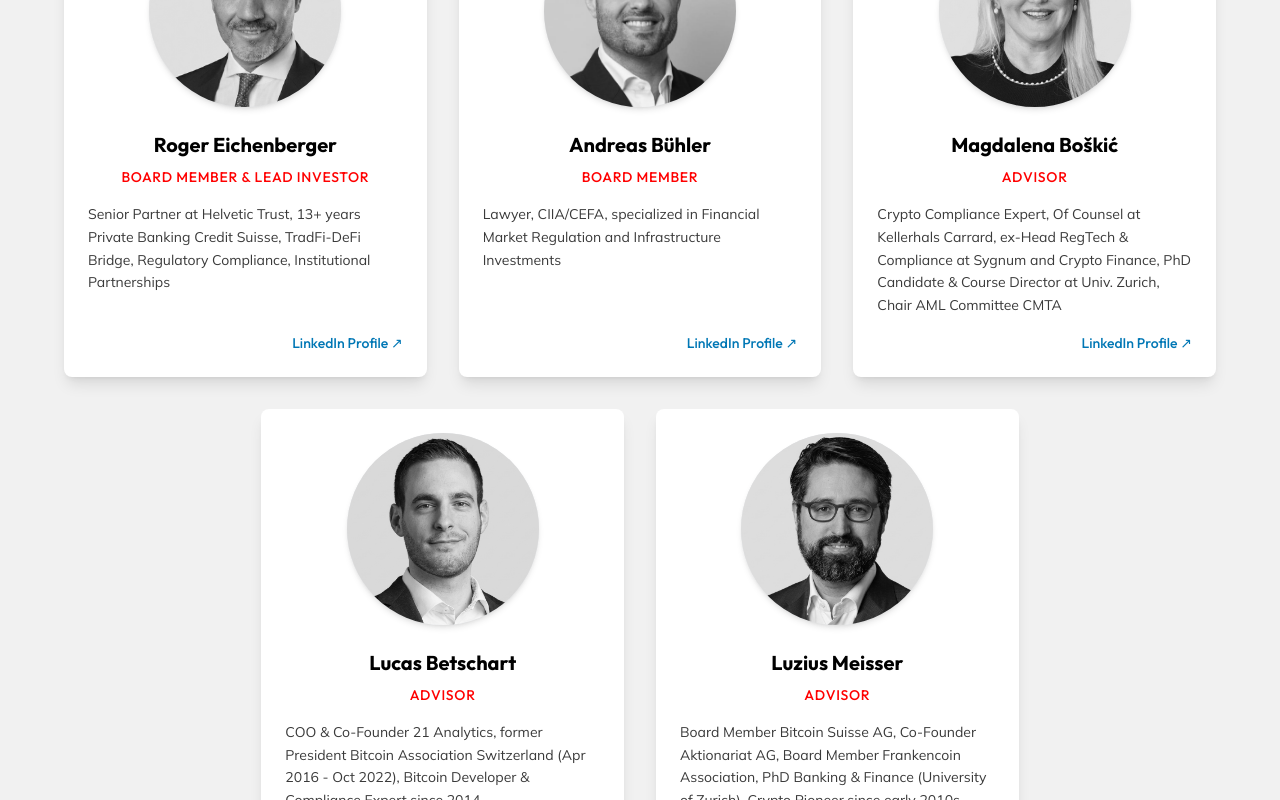
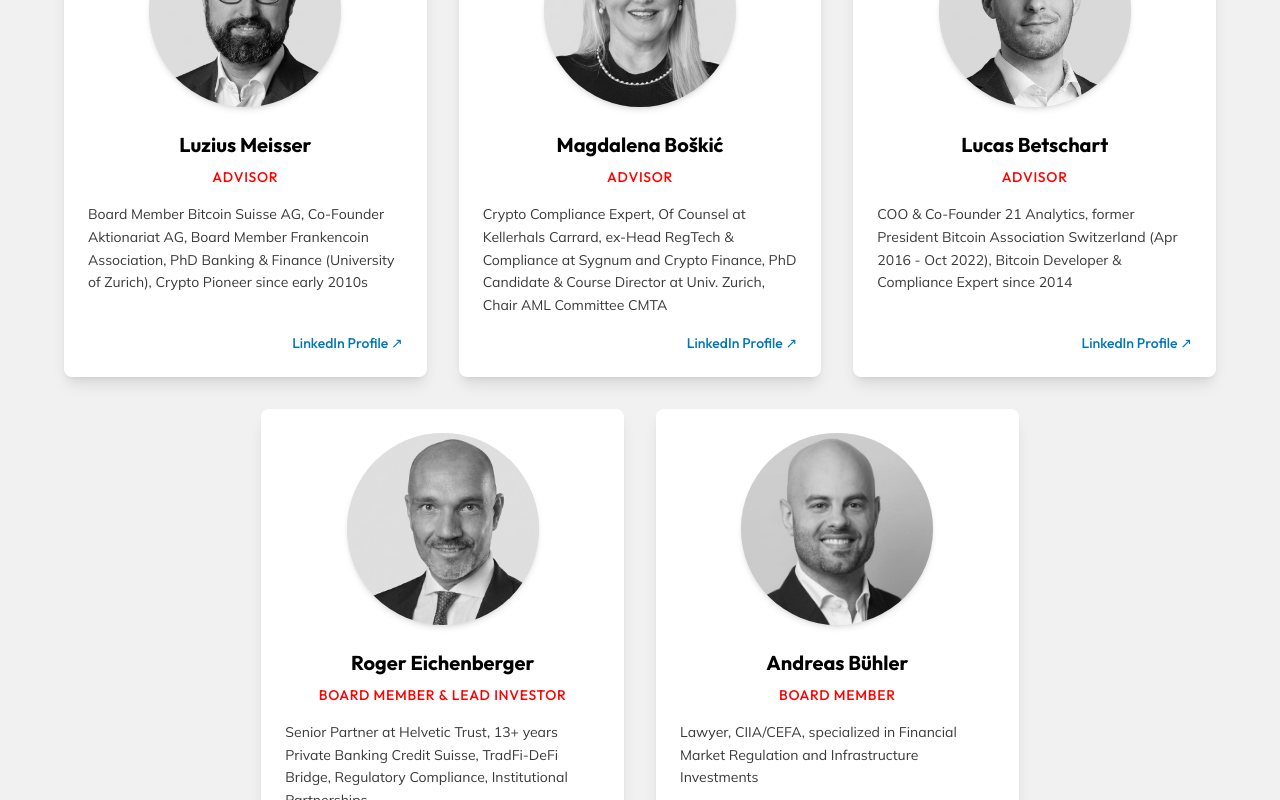
Before and after one commit to beni048/plusplus-website, a Next.js app: page /en/about-us in a window 1280 px wide. Shown: the part 960-1760 px from the top of the page. Built offline with nearby package versions, Linux system fonts and the light colour scheme; no server answers; what wagmi would draw is missing.

Commit message:
style(about-us): reorder team members

```diff
--- a/app/[locale]/about-us/page.tsx
+++ b/app/[locale]/about-us/page.tsx
@@ -21,18 +21,10 @@ export default function AboutUs() {
         {
             id: 'benjamin',
             image: '/images/team/benjamin_bright.png',
-            scale: 1.35,
-            yOffset: '11%',
-            xOffset: '-3%',
-            linkedin: 'https://www.linkedin.com/in/rossibeni/',
-        },
-        {
-            id: 'matthias',
-            image: '/images/team/matthias_grey.png',
-            scale: 1.05,
-            yOffset: '-2%',
+            scale: 1.4,
+            yOffset: '12%',
             xOffset: '2%',
-            linkedin: 'https://www.linkedin.com/in/mat-nadler/',
+            linkedin: 'https://www.linkedin.com/in/benjamin-r-436340176/',
         },
         {
             id: 'jonas',
@@ -43,20 +35,20 @@ export default function AboutUs() {
             linkedin: 'https://www.linkedin.com/in/jonas-w-791335a0/',
         },
         {
-            id: 'roger',
-            image: '/images/team/roger_extended_v2.png',
-            scale: 1.8,
-            yOffset: '5%',
-            xOffset: '4%',
-            linkedin: 'https://www.linkedin.com/in/roger-eichenberger-1093a5105/',
+            id: 'matthias',
+            image: '/images/team/matthias_grey.png',
+            scale: 1.3,
+            yOffset: '8%',
+            xOffset: '0%',
+            linkedin: 'https://www.linkedin.com/in/matthias-g-b5313a165/',
         },
         {
-            id: 'andreas',
-            image: '/images/team/andreas_2.PNG',
-            scale: 2.25,
-            yOffset: '19%',
+            id: 'luzius',
+            image: '/images/team/luzius_grey.png',
+            scale: 1.6,
+            yOffset: '12%',
             xOffset: '3%',
-            linkedin: 'https://www.linkedin.com/in/andreas-b%C3%BChler-6530a52a/',
+            linkedin: 'https://www.linkedin.com/in/luziusmeisser/',
         },
         {
             id: 'magdalena',
@@ -75,12 +67,20 @@ export default function AboutUs() {
             linkedin: 'https://www.linkedin.com/in/lucasbetschart/',
         },
         {
-            id: 'luzius',
-            image: '/images/team/luzius_grey.png',
-            scale: 1.6,
-            yOffset: '12%',
+            id: 'roger',
+            image: '/images/team/roger_extended_v2.png',
+            scale: 1.8,
+            yOffset: '5%',
+            xOffset: '4%',
+            linkedin: 'https://www.linkedin.com/in/roger-eichenberger-1093a5105/',
+        },
+        {
+            id: 'andreas',
+            image: '/images/team/andreas_2.PNG',
+            scale: 2.25,
+            yOffset: '19%',
             xOffset: '3%',
-            linkedin: 'https://www.linkedin.com/in/luziusmeisser/',
+            linkedin: 'https://www.linkedin.com/in/andreas-b%C3%BChler-6530a52a/',
         },
     ];
 
```
